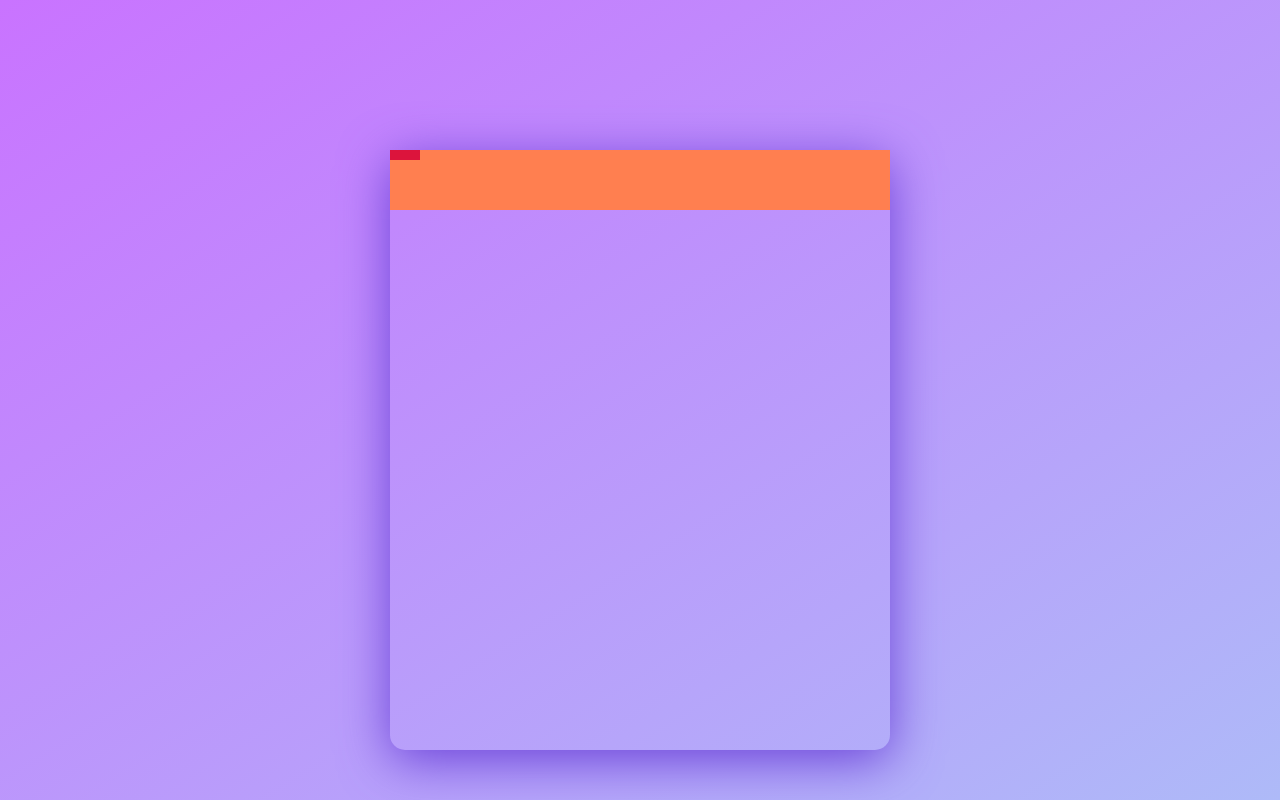
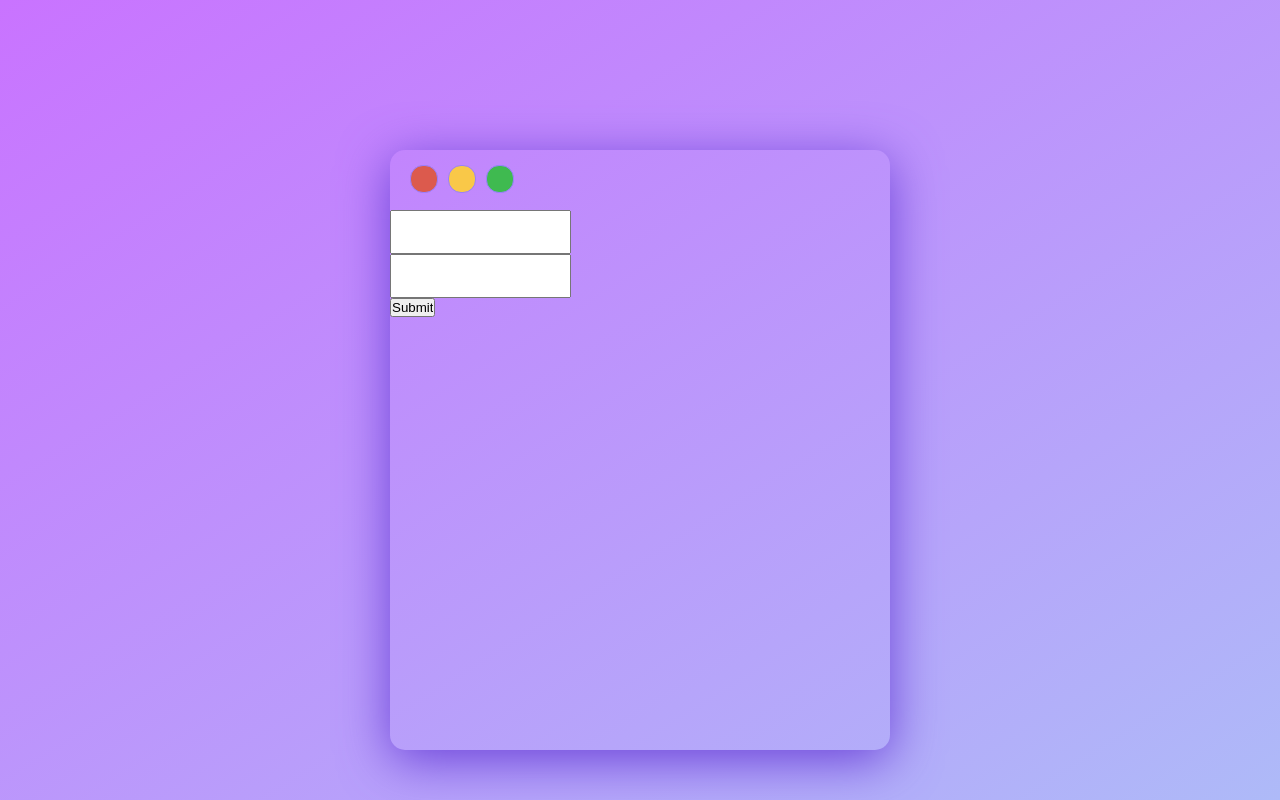
Before and after one commit to Endcat/ciscn-ctfplatform, a Vue app: page / in a window 1280 px wide. Built offline with nearby package versions, Linux system fonts and the light colour scheme.

Commit message:
Update macOS UI 002

```diff
--- a/src/components/loginBox.vue
+++ b/src/components/loginBox.vue
@@ -7,7 +7,15 @@
                 <li class="green-btn"></li>
             </ul>
         </div>
-        <div class="content"></div>
+        <div class="content">
+            <form action="xxx" id="login-form">
+                <label>
+                    <input type="text" name="team-name"><br>
+                    <input type="text" name="team-passwd">
+                </label><br>
+                <input type="submit" value="Submit">
+            </form>
+        </div>
         <div class="footer"></div>
     </div>
 </template>
@@ -34,25 +42,56 @@
     .base-container {
         border-radius: 15px;
         box-shadow: 0 10px 50px 0 rgb(107, 66, 217);
+        transition: all 0.5s linear;
+    }
+    .base-container:hover {
+        transform: translate(0,-10px);
     }
     .nav-bar {
         width: 100%;
         height: 10%;
-        background-color: coral;
     }
     .nav-bar ul {
         height: 100%;
         list-style: none;
+        margin-left: 10px;
     }
     .nav-bar ul li {
         float: left;
-        width: 10px;
-        height: 10px;
-        background-color: crimson;
+        width: 26px;
+        height: 26px;
+        border-radius: 13px;
+        border: 1px solid rgb(152, 127, 255);
+        margin-left: 10px;
+        margin-top: 15px;
+    }
+    .red-btn {
+        background-color: rgb(220,90,77);
+        transition: all 0.2s linear;
+    }
+    .red-btn:hover {
+        background-color: rgb(220, 41, 36);
+    }
+    .yellow-btn {
+        background-color: rgb(249,200,72);
+        transition: all 0.2s linear;
+    }
+    .yellow-btn:hover {
+        background-color: rgb(249, 242, 68);
+    }
+    .green-btn {
+        background-color: rgb(63,186,80);
+        transition: all 0.2s linear;
+    }
+    .green-btn:hover {
+        background-color: rgb(87, 224, 49);
     }
     .content {
         width: 100%;
         height: 70%;
+    }
+    label input {
+        height: 40px;
     }
     .footer {
         width: 100%;
```
